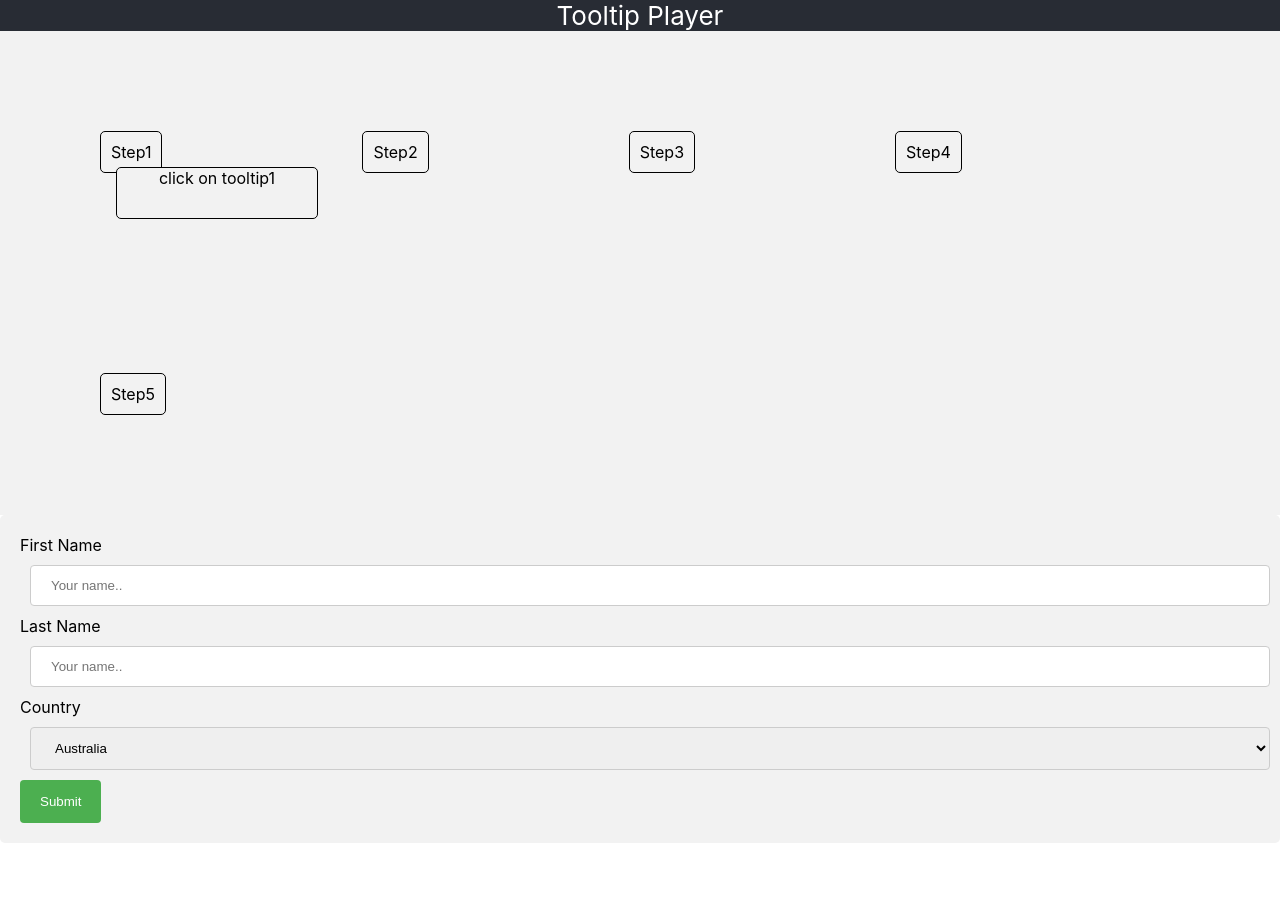
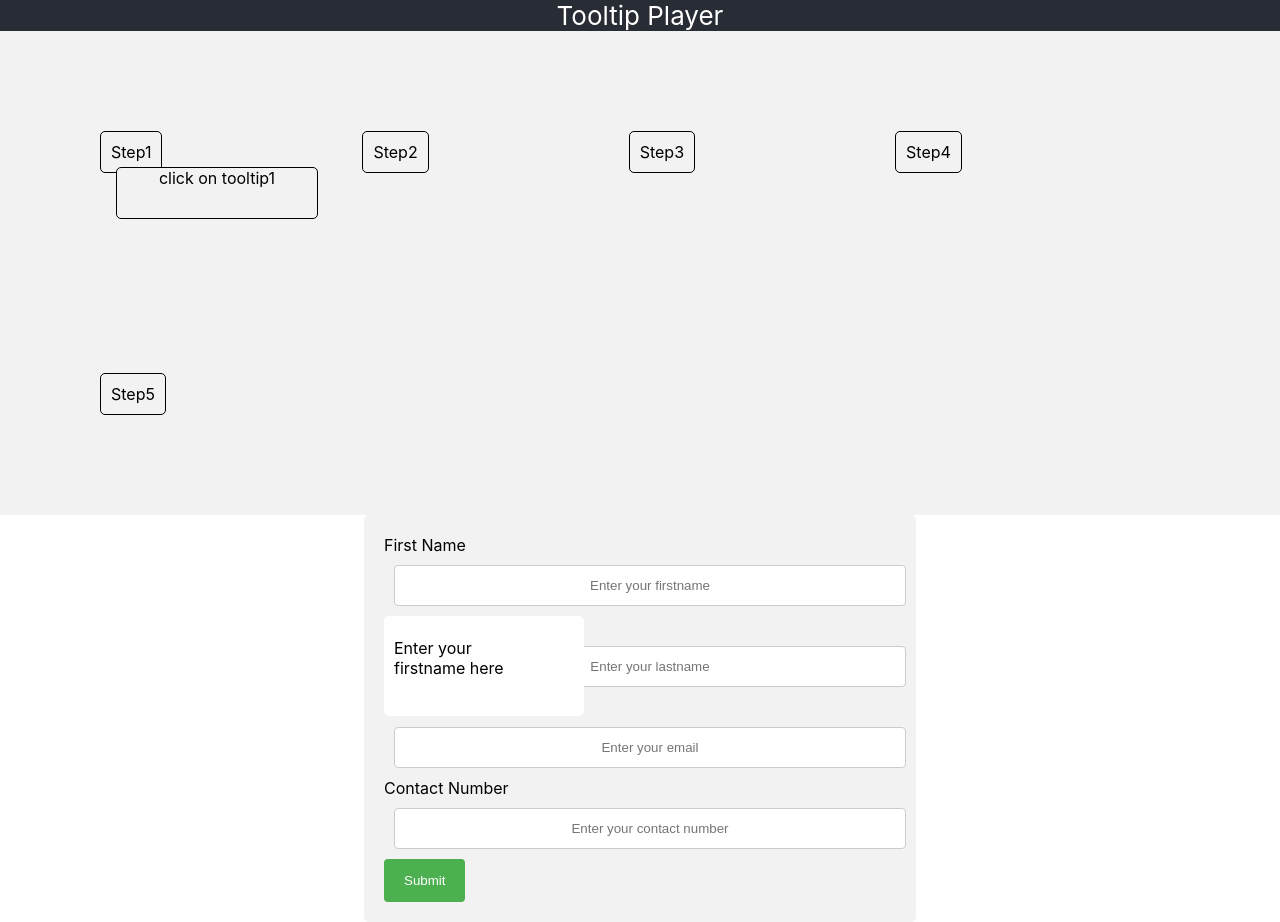
Before and after one commit to etukuribharath/tooltip_app, a React (Create React App) app: page / in a window 1280 px wide. Before the commit the page ends 843 px from the top, so only its background shows below. Built offline with nearby package versions, Linux system fonts and the light colour scheme.

Commit message:
Tooltip for Form is completed

```diff
--- a/public/index.html
+++ b/public/index.html
@@ -24,7 +24,7 @@
       work correctly both with client-side routing and a non-root public URL.
       Learn how to configure a non-root public URL by running `npm run build`.
     -->
-    <title>React App</title>
+    <title>Tooltip Player</title>
   </head>
   <body>
     <noscript>You need to enable JavaScript to run this app.</noscript>
--- a/src/App.js
+++ b/src/App.js
@@ -10,7 +10,7 @@ function App() {
     const [data1, setData] = useState(data);
 
     useEffect(() => {
-        let b = document.getElementById('tooltip1');
+        let b = document.getElementById(data1[Object.keys(data1)[0]].id);
         setInElem(b);
         setData(data1);
         let a = Object.keys(data1);
--- a/src/RegisterForm.js
+++ b/src/RegisterForm.js
@@ -1,37 +1,71 @@
 import React,{useEffect,useState} from 'react';
-import './App.css';
-import data from "./data";
+import './registerForm.css';
+import data from "./registerFormData";
 
 function RegisterForm() {
+    const [formdata, setFormData] = useState(data);
 
-    function show(elem) {
-        let a = document.getElementById(elem);
-        // let b = document.getElementById(elem2);
-        a.style.display = "block";
-        // a.style.display = "";
+    useEffect(() => {
+        let a = document.getElementById(formdata[Object.keys(formdata)[0]].id);
+        if (a) {
+            a.style.display = "block";
+        }
+    }, []);
+
+    function show(currentElement,nextElement) {
+        let a = document.getElementById(currentElement);
+        let b = document.getElementById(nextElement);
+        a.style.display = '';
+        b.style.display = 'block';
+    }
+
+    function form(){
+        return Object.keys(formdata).map((e)=>{
+            return (
+                <div>
+                    <label>{formdata[e].label}</label>
+                    <input type={formdata[e].type} id={""} name={formdata[e].name} placeholder={formdata[e].placeHolder} onFocus={()=>show(formdata[e].id,formdata[e].nextId)}/>
+                    {/*<div className="registerFormtooltip" id={formdata[e].id}>*/}
+                        {/*{formdata[e].tooltipText}*/}
+                    {/*</div>*/}
+                    <div id={formdata[e].id} className="registerFormtooltip">
+                        <div className="tooltip-content">
+                            <span>{formdata[e].tooltipText}</span>
+                        </div>
+                    </div>
+                </div>
+            )
+        });
     }
 
     return(
         <div className="registerForm">
-            <form action="">
-                <div>
-                <label htmlFor="fname">First Name</label>
-                    <input type="text" id="lname" name="lname" placeholder="Your name.." onFocus={()=>show('tooltip')}/>
-                    <div className="tooltip" id="tooltip">
-                        something
-                    </div>
-                </div>
-            <div>
-                    <label htmlFor="lname">Last Name</label>
-                <input type="text" id="lname" name="lname" placeholder="Your name.."/>
-            </div><div>
-                        <label htmlFor="country">Country</label>
-                        <select id="country" name="country">
-                                <option value="australia">Australia</option>
-                            <option value="canada">Canada</option>
-                            <option value="usa">USA</option>
-                        </select></div>
-                <input type="submit" value="Submit"/>
+            {/*<form action="">*/}
+                {/*<div>*/}
+                {/*<label htmlFor="fname">First Name</label>*/}
+                    {/*<input type="text" id="lname" name="lname" placeholder="Your name.." onFocus={()=>show('tooltipId')}/>*/}
+                    {/*<div id="tooltipId" className="registerFormtooltip">*/}
+
+                        {/*<div className="tooltip-content">*/}
+                            {/*<span>Process Flow Completed</span>*/}
+                        {/*</div>*/}
+
+                    {/*</div>*/}
+                {/*</div>*/}
+            {/*<div>*/}
+                    {/*<label htmlFor="lname">Last Name</label>*/}
+                {/*<input type="text" id="lname" name="lname" placeholder="Your name.."/>*/}
+            {/*</div><div>*/}
+                        {/*<label htmlFor="country">Country</label>*/}
+                        {/*<select id="country" name="country">*/}
+                                {/*<option value="australia">Australia</option>*/}
+                            {/*<option value="canada">Canada</option>*/}
+                            {/*<option value="usa">USA</option>*/}
+                        {/*</select></div>*/}
+                {/*<input type="submit" value="Submit"/>*/}
+            {/*</form>*/}
+            <form action="/">
+            {form()}
             </form>
         </div>
 )
--- a/src/registerForm.css
+++ b/src/registerForm.css
@@ -6,6 +6,7 @@ width:100%;
     border-radius: 4px;
     box-sizing: border-box;
     margin: 10px;
+    text-align: center;
 }
 
 input[type=submit] {
@@ -26,5 +27,39 @@ input[type=submit]:hover {
     border-radius: 5px;
     background-color: #f2f2f2;
     padding: 20px;
-    align:center;
+    margin: auto;
+    width: 40%;
 }
+
+.registerFormtooltip{
+    display: none; /* Hidden by default */
+    position: absolute; /* Stay in place */
+    /*z-index: 1; !* Sit on top *!*/
+    /*padding-top: 100px; !* Location of the box *!*/
+    /*left: 0;*/
+    /*top: 0;*/
+    /*width: 100%; !* Full width *!*/
+    /*height: 100%; !* Full height *!*/
+    overflow: auto; /* Enable scroll if needed */
+    background-color: white; /* Fallback color */
+    background-color: white; /* Black w/ opacity */
+    margin:0px 10px 10px 00px;
+    width:200px;
+    height:100px;
+    float:right;
+    /*position:absolute;*/
+    /*margin:0px 10px 10px 10px;*/
+    /*width:200px;*/
+    /*height:50px;*/
+    /*border:1px solid black;*/
+    /*display:none;*/
+    border-radius: 5px;
+    /*background-color: beige;*/
+}
+
+.tooltip-content {
+    background-color: #fefefe;
+    padding:22px 0px 0px 10px;
+    width: 150px;
+    height:40px;
+}
--- /dev/null
+++ b/src/registerFormData.json
@@ -0,0 +1,47 @@
+{
+  "firstElement": {
+    "type": "text",
+    "id":"firstname",
+    "name": "firstname",
+    "placeHolder": "Enter your firstname",
+    "tooltipText": "Enter your firstname here",
+    "label": "First Name",
+    "nextId": "lastname"
+  },
+  "secondElement": {
+    "type": "text",
+    "id":"lastname",
+    "name": "lastname",
+    "placeHolder": "Enter your lastname",
+    "tooltipText": "Enter your lastname here",
+    "label": "Last Name",
+    "nextId": "email"
+  },
+  "thirdElement": {
+    "type": "text",
+    "id":"email",
+    "name": "email",
+    "placeHolder": "Enter your email",
+    "tooltipText": "Enter your email here",
+    "label": "Email",
+    "nextId": "contactnumber"
+  },
+  "fourthElement": {
+    "type": "text",
+    "id":"contactnumber",
+    "name": "contactnumber",
+    "placeHolder": "Enter your contact number",
+    "tooltipText": "Enter your contactnumber here",
+    "label": "Contact Number",
+    "nextId": "submit"
+  },
+  "fifthElement": {
+    "type": "submit",
+    "id":"submit",
+    "name": "submit",
+    "placeHolder": "",
+    "tooltipText": "Click on submit button to complete the form",
+    "label": "",
+    "nextId": "submit"
+  }
+}
```
Also changed, not shown: src/App.css (indentation only).
